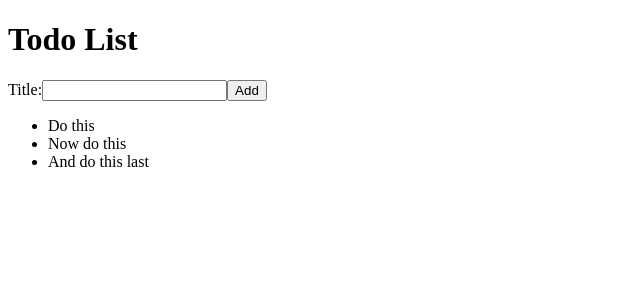
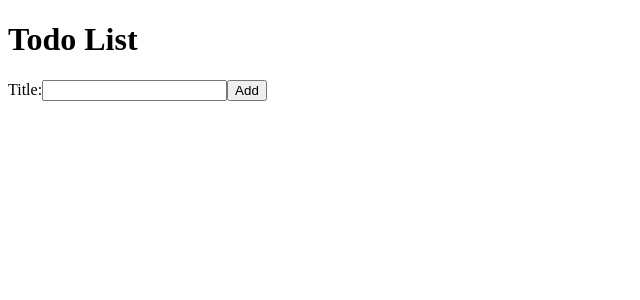
Before and after one commit to JamieBort/To-Do-App, a React (Create React App) app: page / in a window 1280 px wide. Shown: the top 300 px of the page, without its empty margins (0-640 px from the left). Built offline with nearby package versions, Linux system fonts and the light colour scheme.

Commit message:
Control 'Add Todo' input.

```diff
--- a/src/AddTodoForm.js
+++ b/src/AddTodoForm.js
@@ -1,21 +1,23 @@
 // ./src/AddTodoForm.js
 
-import React from "react";
+import React, { useState } from "react";
 
 export default function AddTodoForm({ onAddTodo }) {
+  const [todoTitle, setTodoTitle] = useState("");
+  const handleTitleChange = (event) => setTodoTitle(event.target.value);
+
   const handleAddTodo = (event) => {
     event.preventDefault();
-    const todoTitle = event.target[0].value;
-    // console.log(todoTitle);
+    // onAddTodo({ title: todoTitle, id: Date.now() });
     onAddTodo(todoTitle);
-    event.target[0].value = "";
+    setTodoTitle("");
   };
 
   return (
     <>
       <form onSubmit={handleAddTodo}>
         <label htmlFor="todoTitle">Title:</label>
-        <input id="todoTitle" name="title" />
+        <input id="todoTitle" name="title" value={todoTitle} onChange={handleTitleChange}></input>
         <button>Add</button>
       </form>
     </>
--- a/src/App.js
+++ b/src/App.js
@@ -4,13 +4,15 @@
 import AddTodoForm from "./AddTodoForm";
 
 function App() {
-  const [newTodo, setNewTodo] = useState();
+  const [newTodo, setNewTodo] = useState("");
+  const [todoList, setTodoList] = useState([]);
+
   return (
     <div>
       <h1>Todo List</h1>
       <AddTodoForm onAddTodo={setNewTodo} />
       <p>{newTodo}</p>
-      <TodoList />
+      <TodoList todoList={todoList} />
     </div>
   );
 }
--- a/src/TodoList.js
+++ b/src/TodoList.js
@@ -3,22 +3,14 @@
 import React from "react";
 import TodoListItem from "./TodoListItem";
 
-const todoList = [
-  { id: 1, title: "Do this" },
-  { id: 2, title: "Now do this" },
-  { id: Date.now(), title: "And do this last" },
-];
+export default function TodoList({ todoList }) {
+  const item = todoList.map((item) => {
+    return <TodoListItem key={item.id} title={item.title} />;
+  });
 
-const item = todoList.map((item) => {
-  return <TodoListItem key={item.id} title={item.title} />;
-});
-
-const TodoList = () => {
   return (
     <>
       <ul>{item}</ul>
     </>
   );
-};
-
-export default TodoList;
+}
```
